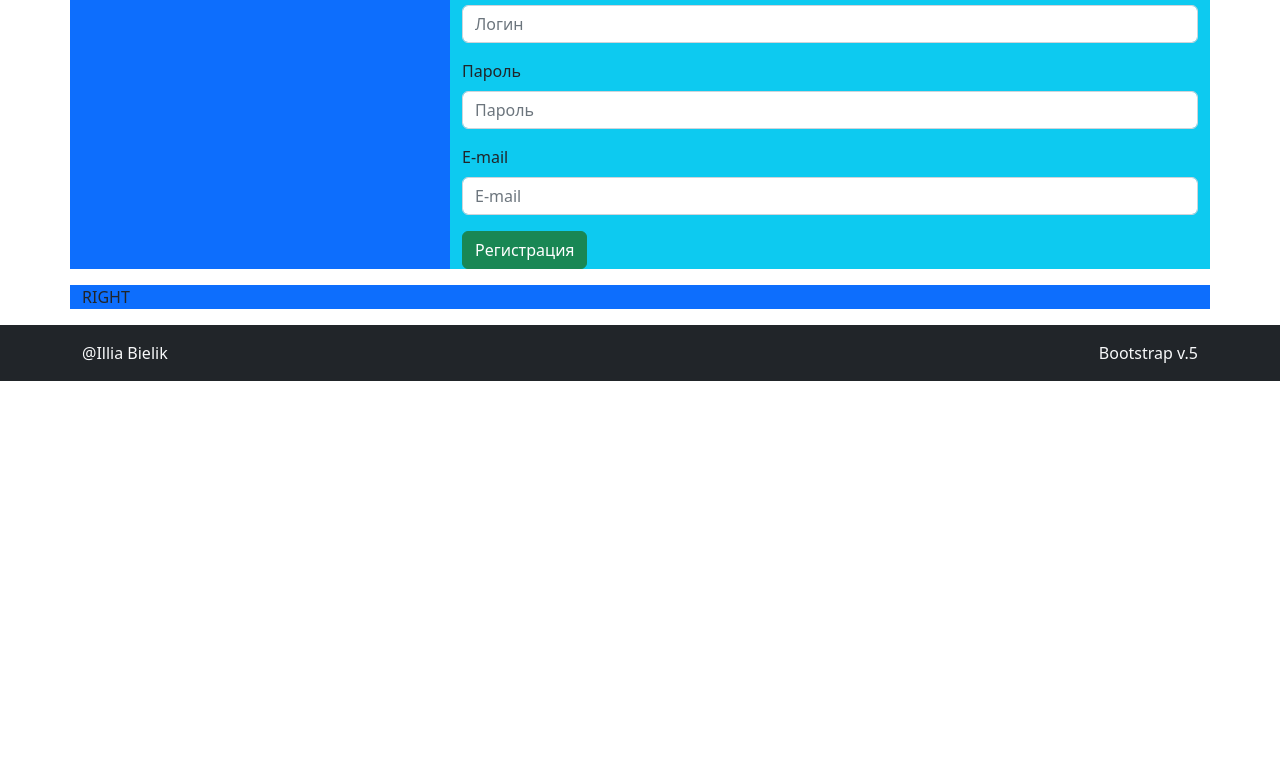
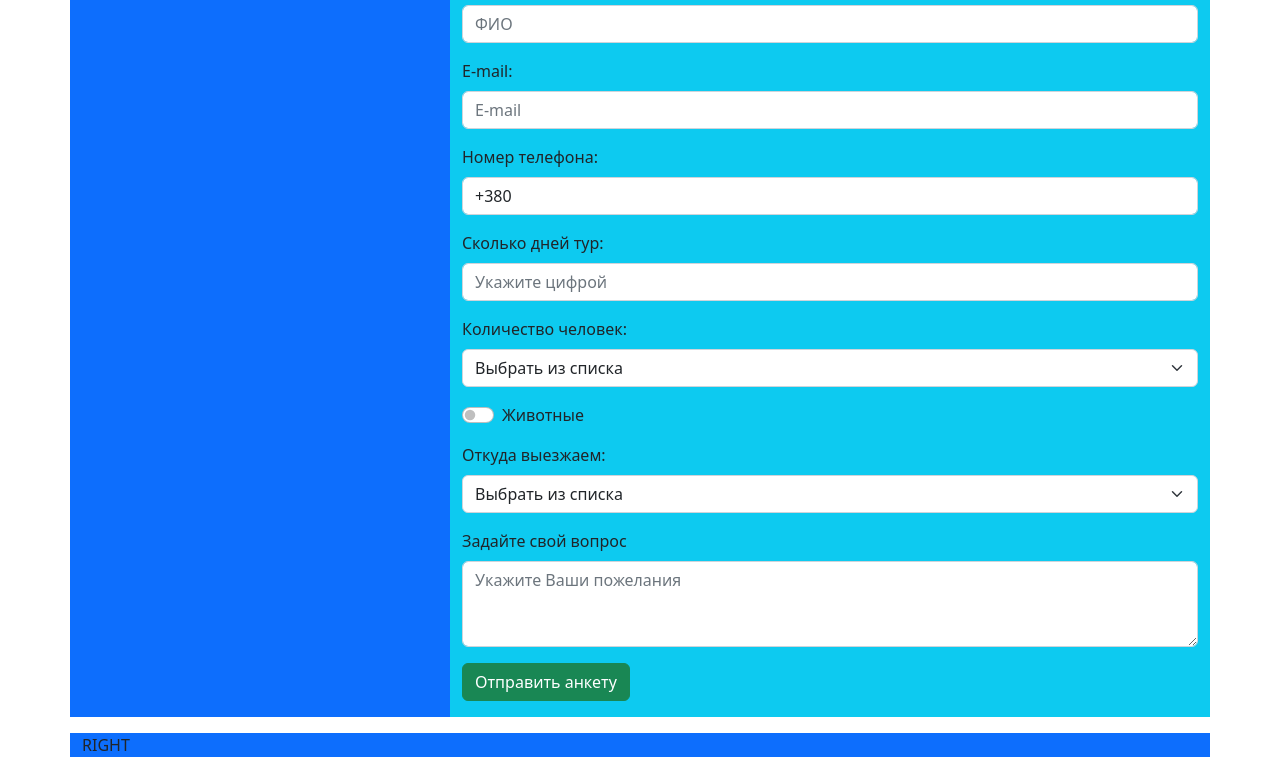
Before and after one commit to IlliaBielik/bootstrap-project, a website: page index.html in a window 1280 px wide. Shown: the part 245-1018 px from the top of the page. Before the commit the page ends 800 px from the top, so only its background shows below. Drawn offline with nearby package versions, Linux system fonts and the light colour scheme.

Commit message:
Дополнил Форму, черновая

```diff
--- a/index.html
+++ b/index.html
@@ -120,26 +120,64 @@
     <div class="row">
       <main class="col-xxl-6 col-xl-8 main bg-info mb-3">
 
-        <h2>Пример формы</h2>
+        <h2>Анкета для заполнения заявки</h2>
 
         <form action="">
           <div class="mb-3">
-            <label class="form-label" for="login">Логин</label>
-            <input class="form-control" id="login" type="text" placeholder="Логин">
+            <label class="form-label" for="name">ФИО:</label>
+            <input class="form-control" id="name" type="text" placeholder="ФИО">
           </div>
 
           <div class="mb-3">
-            <label class="form-label" for="password">Пароль</label>
-            <input class="form-control" id="password" type="text" placeholder="Пароль">
+            <label class="form-label" for="email">E-mail:</label>
+            <input class="form-control" id="email" type="text" placeholder="E-mail">
           </div>
 
           <div class="mb-3">
-            <label class="form-label" for="email">E-mail</label>
-            <input class="form-control" id="email" type="text" placeholder="E-mail">
+            <label class="form-label" for="tel">Номер телефона:</label>
+            <input class="form-control" id="tel" type="tel" value="+380">
           </div>
 
-          <button class="btn btn-success">Регистрация</button>
+          <div class="mb-3">
+            <label class="form-label" for="trip">Сколько дней тур:</label>
+            <input class="form-control" id="trip" type="text" placeholder="Укажите цифрой">
+          </div>
 
+          <div class="mb-3">
+            <label class="form-label" for="person">Количество человек:</label>
+            <select class="form-select" name="person" id="person" aria-label="Default select example">
+              <option selected>Выбрать из списка</option>
+              <option value="1">1</option>
+              <option value="2">2</option>
+              <option value="3">3</option>
+              <option value="4">4</option>
+              <option value="5">5 и более</option>
+            </select>
+          </div>
+
+          <div class="form-check form-switch mb-3">
+            <label class="form-check-label" for="animals">Животные</label>
+            <input class="form-check-input" name="animals" type="checkbox" role="switch" id="animals">
+          </div>
+
+          <div class="mb-3">
+            <label class="form-label" for="location">Откуда выезжаем:</label>
+            <select class="form-select" name="location" id="location" aria-label="Default select example">
+              <option selected>Выбрать из списка</option>
+              <option value="1">Киев</option>
+              <option value="2">Харьков</option>
+              <option value="3">Львов</option>
+              <option value="4">Кривой Рог</option>
+              <option value="5">Одесса</option>
+            </select>
+          </div>
+
+          <div class="mb-3">
+            <label class="form-label" for="textarea">Задайте свой вопрос</label>
+            <textarea class="form-control" id="textarea" rows="3" placeholder="Укажите Ваши пожелания"></textarea>
+          </div>
+
+          <button class="btn btn-success mb-3">Отправить анкету</button>
 
         </form>
 
```
